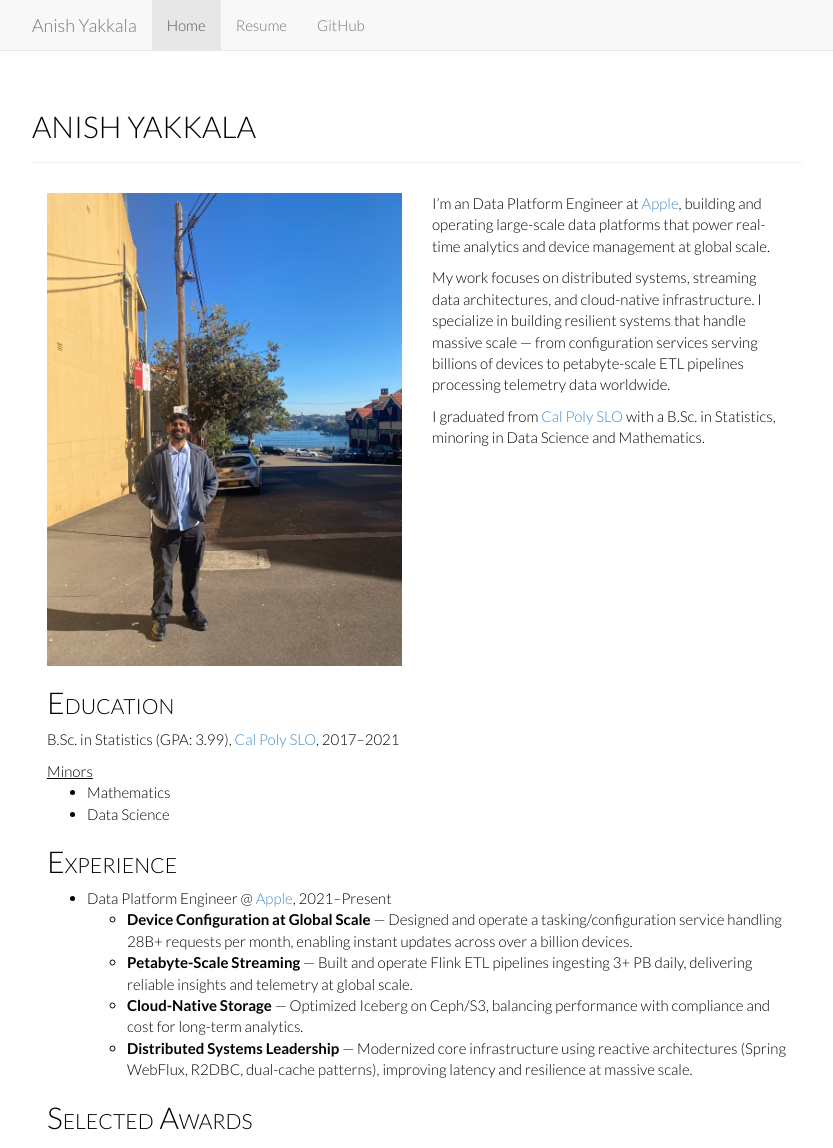
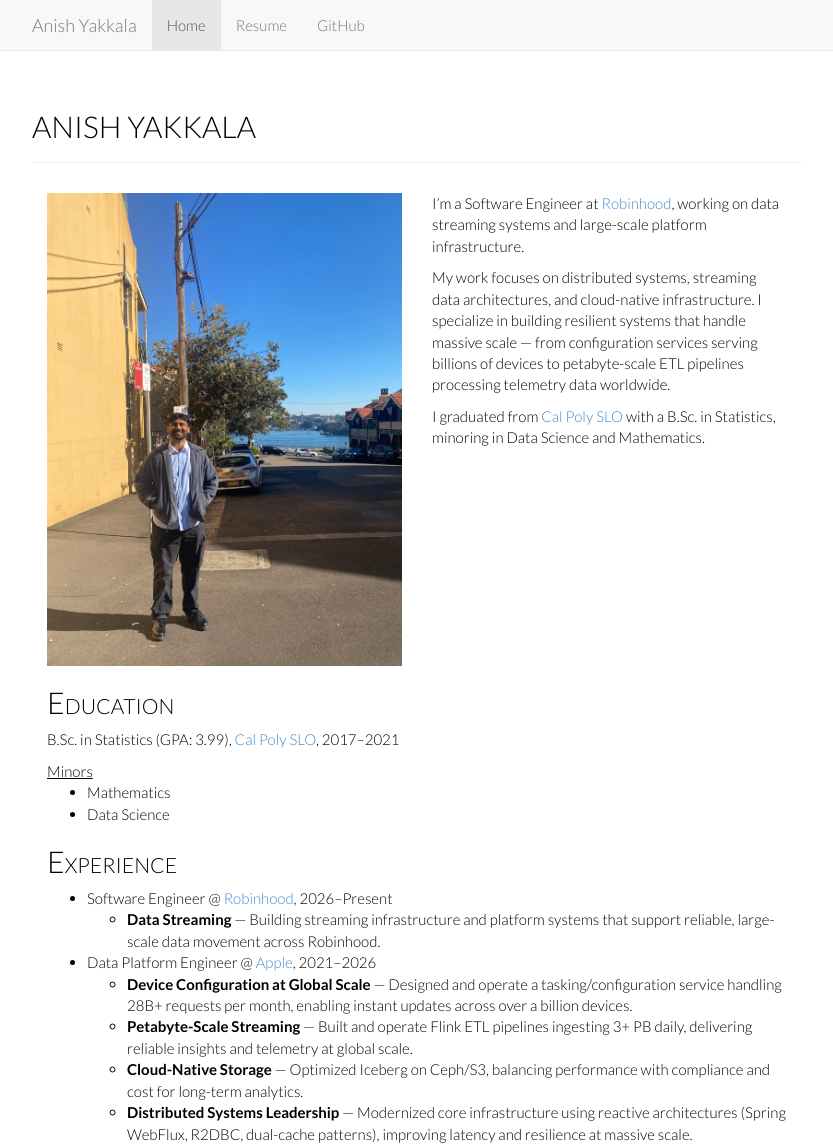
Before and after one commit to ayakkala1/ayakkala.github.io, a website: page index.html in a window 1280 px wide. Shown: the top 1148 px of the page, without its empty margins (223-1056 px from the left). Drawn offline with nearby package versions, Linux system fonts and the light colour scheme.

Commit message:
Update experience for Robinhood role

```diff
--- a/index.html
+++ b/index.html
@@ -2,7 +2,7 @@
 <html lang="en">
     <head>
         <meta charset="utf-8">
-        <meta name="description" content="Anish Yakkala — Data Platform Engineer at Apple. Distributed systems, streaming data, and large-scale data platforms.">
+        <meta name="description" content="Anish Yakkala — Software Engineer at Robinhood. Distributed systems, streaming data, and large-scale data platforms.">
         <meta name="author" content="Anish Yakkala">
         <meta name="viewport" content="width=device-width, initial-scale=1">
         <meta name="robots" content="index,follow">
@@ -77,9 +77,8 @@
 
             <div class="col-md-6 col-sm-8 col-xs-6">
                 <p>
-                I’m an Data Platform Engineer at <a href="https://www.apple.com">Apple</a>,
-                building and operating large-scale data platforms that power real-time analytics
-                and device management at global scale.
+                I’m a Software Engineer at <a href="https://robinhood.com">Robinhood</a>,
+                working on data streaming systems and large-scale platform infrastructure.
                 </p>
 
                 <p>
@@ -109,7 +108,16 @@
                 <h2>Experience</h2>
                 <ul>
                     <li>
-                        Data Platform Engineer @ <a href="https://www.apple.com">Apple</a>, 2021–Present
+                        Software Engineer @ <a href="https://robinhood.com">Robinhood</a>, 2026–Present
+                        <ul>
+                            <li>
+                                <strong>Data Streaming</strong> — Building streaming infrastructure and platform
+                                systems that support reliable, large-scale data movement across Robinhood.
+                            </li>
+                        </ul>
+                    </li>
+                    <li>
+                        Data Platform Engineer @ <a href="https://www.apple.com">Apple</a>, 2021–2026
                         <ul>
                             <li>
                                 <strong>Device Configuration at Global Scale</strong> — Designed and operate a
```
